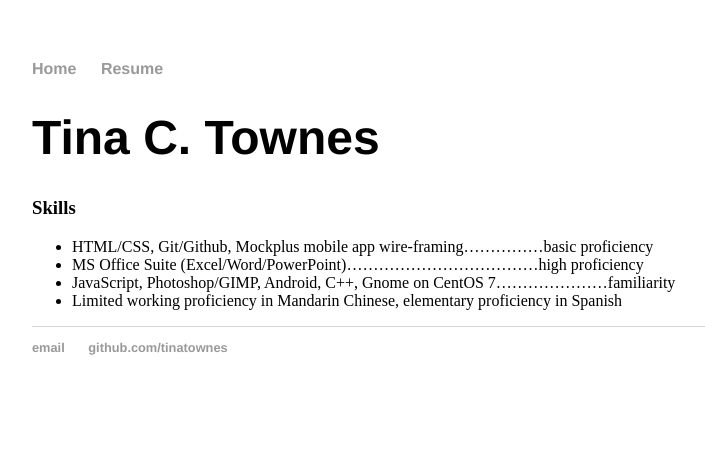
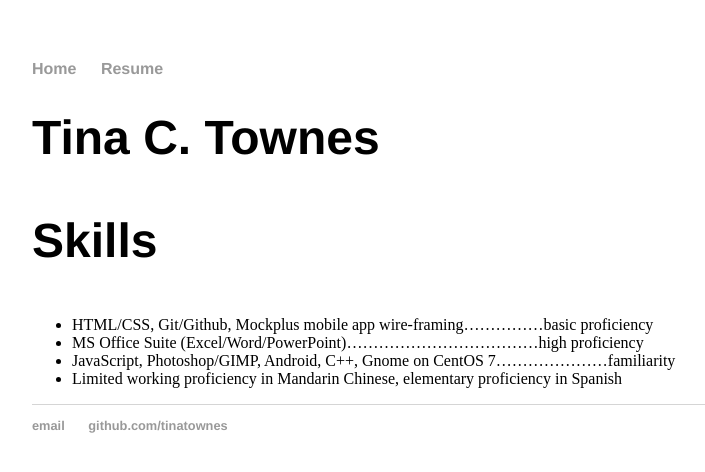
Before and after one commit to tinatownes/tinatownes.github.io, a Jekyll site: the page built from resume/index.html, in a window 1280 px wide. Shown: the top 472 px of the page, without its empty margins (160-865 px from the left). Built offline with Jekyll 4.4.1, drawn with Linux system fonts in a browser that asks for light colours.

Commit message:
added h3 to CSS

```diff
--- a/css/main.css
+++ b/css/main.css
@@ -19,7 +19,7 @@ a {
 a:hover {
     text-decoration: underline;
 }
-h1 {
+h1,h3 {
     font-size: 3em;
     font-family:'Helvetica', 'Arial', 'Sans-Serif';
 }
```
